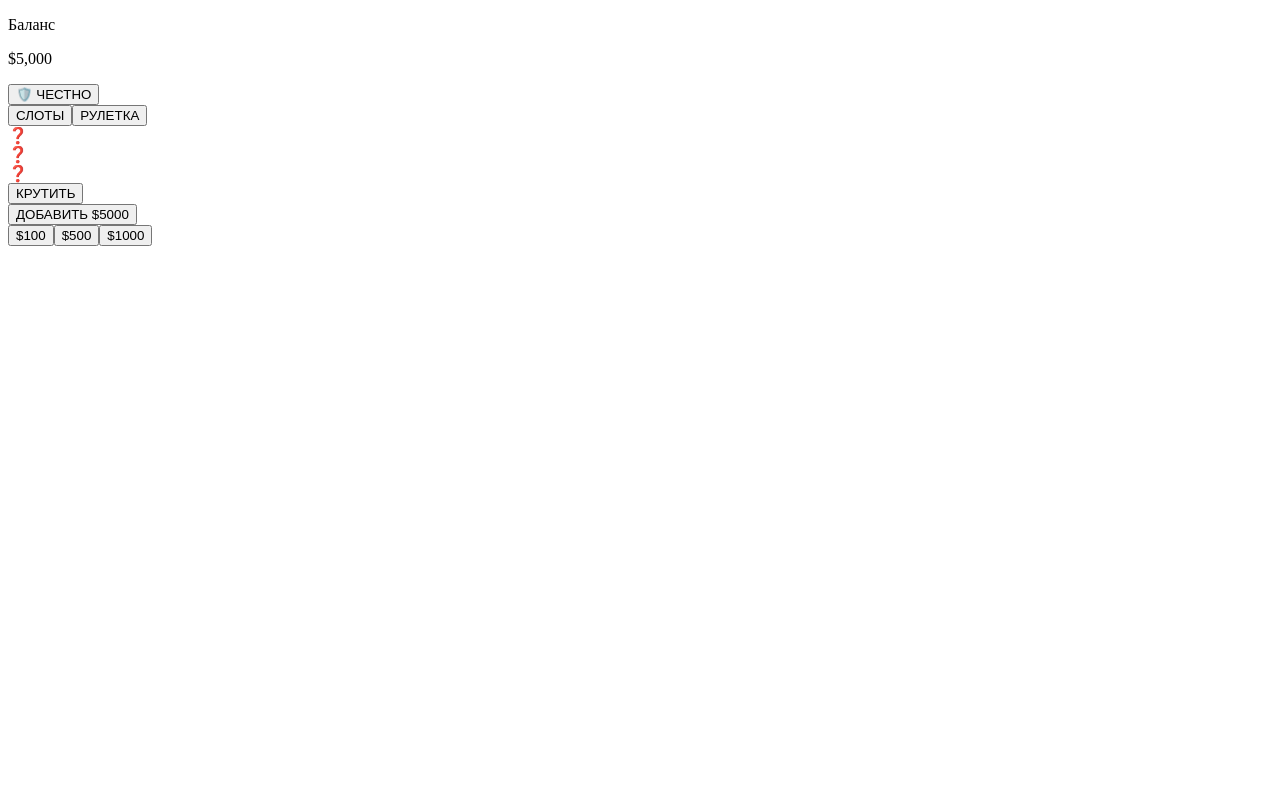
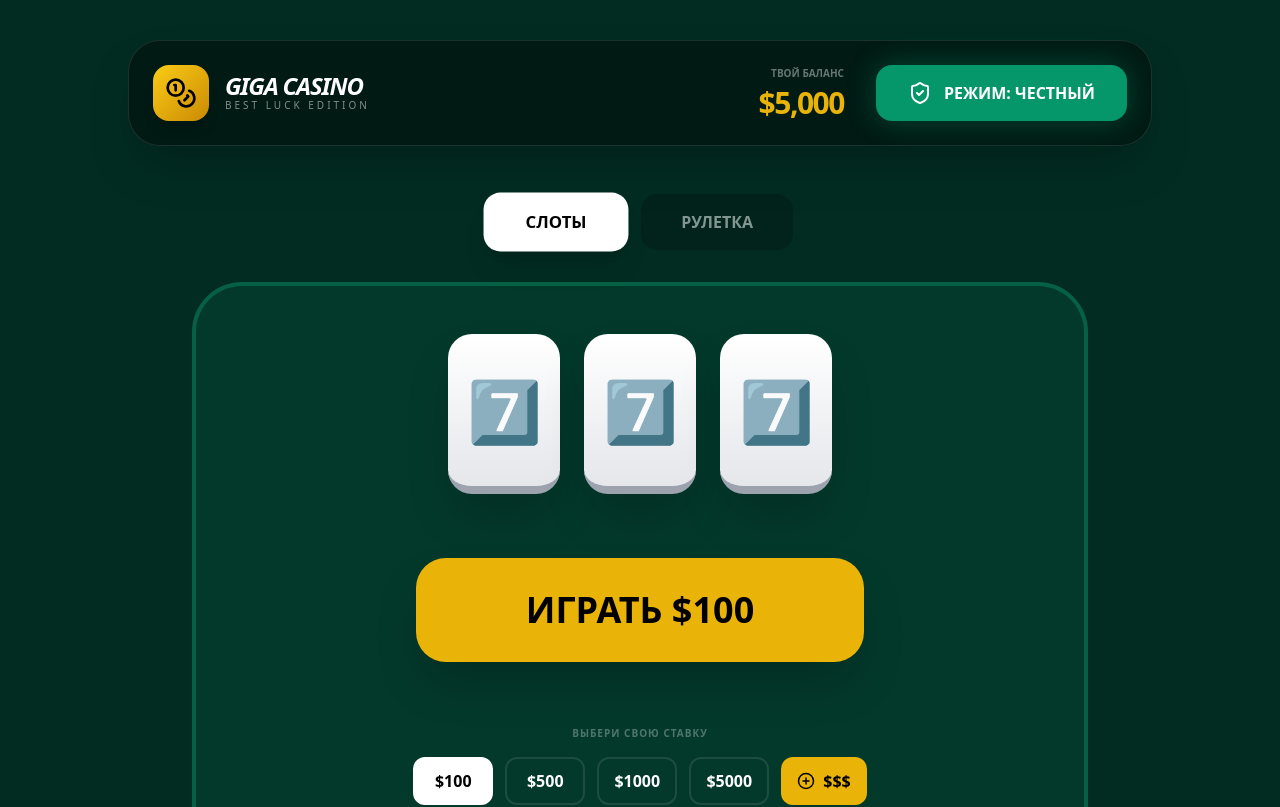
Before and after one commit to standshorts-oss/ludka, a Next.js app: page / in a window 1280 px wide. Shown: the top 807 px of the page. Built offline with nearby package versions, Linux system fonts and the light colour scheme.

Commit message:
Complete redesign and tailwind fix

```diff
--- a/app/globals.css
+++ b/app/globals.css
@@ -1,3 +1,22 @@
 @tailwind base;
 @tailwind components;
 @tailwind utilities;
+
+:root {
+  --foreground-rgb: 255, 255, 255;
+  --background-start-rgb: 0, 0, 0;
+  --background-end-rgb: 0, 0, 0;
+}
+
+body {
+  color: rgb(var(--foreground-rgb));
+  background: linear-gradient(
+      to bottom,
+      transparent,
+      rgb(var(--background-end-rgb))
+    )
+    rgb(var(--background-start-rgb));
+  margin: 0;
+  padding: 0;
+  overflow-x: hidden;
+}
--- a/app/layout.tsx
+++ b/app/layout.tsx
@@ -1,9 +1,9 @@
-import './globals.css' // <-- ЭТО ОБЯЗАТЕЛЬНО
+import './globals.css'
 import type { Metadata } from 'next'
 
 export const metadata: Metadata = {
   title: 'Gigachad Casino',
-  description: 'The most honest casino ever',
+  description: 'The most rigged casino in the world',
 }
 
 export default function RootLayout({
@@ -12,7 +12,7 @@ export default function RootLayout({
   children: React.ReactNode
 }) {
   return (
-    <html lang="en">
+    <html lang="ru">
       <body>{children}</body>
     </html>
   )
--- a/app/page.tsx
+++ b/app/page.tsx
@@ -1,106 +1,170 @@
 "use client";
 import React, { useState } from 'react';
+import { Sparkles, Zap, ShieldCheck, Ghost, Coins, PlusCircle, History, RotateCcw, Play } from 'lucide-react';
 import confetti from 'canvas-confetti';
 
+const ROULETTE_NUMBERS = [0, 32, 15, 19, 4, 21, 2, 25, 17, 34, 6, 27, 13, 36, 11, 30, 8, 23, 10, 5, 24, 16, 33, 1, 20, 14, 31, 9, 22, 18, 29, 7, 28, 12, 35, 3, 26];
 const RED_NUMBERS = [1, 3, 5, 7, 9, 12, 14, 16, 18, 19, 21, 23, 25, 27, 30, 32, 34, 36];
 const SLOT_SYMBOLS = ['🍒', '🍋', '🍇', '🔔', '💎', '7️⃣'];
 
-export default function Casino() {
+export default function LuxuryCasino() {
   const [mode, setMode] = useState<'fair' | 'cheat'>('fair');
   const [balance, setBalance] = useState(5000);
   const [bet, setBet] = useState(100);
   const [game, setGame] = useState<'slots' | 'roulette'>('slots');
   const [isSpinning, setIsSpinning] = useState(false);
   const [result, setResult] = useState<any>(null);
+  const [showATM, setShowATM] = useState(false);
 
   const isCheat = mode === 'cheat';
 
-  const playSlots = () => {
-    if (balance < bet) return alert("Жми кнопку пополнения!");
+  const spinSlots = () => {
+    if (balance < bet) { setShowATM(true); return; }
     setIsSpinning(true);
-    setBalance(b => b - bet);
+    setBalance(prev => prev - bet);
     setTimeout(() => {
-      let res;
-      if (Math.random() < (isCheat ? 0.7 : 0.1)) {
+      let final;
+      // В чит-режиме шанс победы 70%, в обычном 15%
+      if (Math.random() < (isCheat ? 0.7 : 0.15)) {
         const s = SLOT_SYMBOLS[Math.floor(Math.random() * SLOT_SYMBOLS.length)];
-        res = [s, s, s];
+        final = [s, s, s];
       } else {
-        res = [SLOT_SYMBOLS[0], SLOT_SYMBOLS[1], SLOT_SYMBOLS[2]].sort(() => Math.random() - 0.5);
+        final = [...SLOT_SYMBOLS].sort(() => Math.random() - 0.5).slice(0, 3);
       }
-      setResult(res);
+      setResult(final);
       setIsSpinning(false);
-      if (res[0] === res[1]) { setBalance(b => b + bet * 10); confetti(); }
-    }, 700);
+      if (final[0] === final[1] && final[1] === final[2]) {
+        setBalance(p => p + bet * 10);
+        confetti();
+      }
+    }, 800);
   };
 
-  const playRoulette = (color: 'red' | 'black') => {
-    if (balance < bet) return alert("Жми кнопку пополнения!");
+  const spinRoulette = (target: 'red' | 'black') => {
+    if (balance < bet) { setShowATM(true); return; }
     setIsSpinning(true);
-    setBalance(b => b - bet);
+    setBalance(prev => prev - bet);
     setTimeout(() => {
-      let num;
-      if (Math.random() < (isCheat ? 0.8 : 0.48)) {
-        num = color === 'red' ? 32 : 15; // Просто даем выигрышный номер
+      let roll;
+      // В чит-режиме шанс угадать цвет 85%, в обычном 48%
+      if (Math.random() < (isCheat ? 0.85 : 0.48)) {
+        const pool = ROULETTE_NUMBERS.filter(n => target === 'red' ? RED_NUMBERS.includes(n) : (!RED_NUMBERS.includes(n) && n !== 0));
+        roll = pool[Math.floor(Math.random() * pool.length)];
       } else {
-        num = Math.floor(Math.random() * 37);
+        roll = ROULETTE_NUMBERS[Math.floor(Math.random() * ROULETTE_NUMBERS.length)];
       }
-      setResult(num);
+      setResult(roll);
       setIsSpinning(false);
-      const win = color === 'red' ? RED_NUMBERS.includes(num) : (!RED_NUMBERS.includes(num) && num !== 0);
-      if (win) { setBalance(b => b + bet * 2); confetti(); }
+      const isWin = target === 'red' ? RED_NUMBERS.includes(roll) : (!RED_NUMBERS.includes(roll) && roll !== 0);
+      if (isWin) { setBalance(p => p + bet * 2); confetti(); }
     }, 1000);
   };
 
   return (
-    <div className={`min-h-screen p-8 transition-all ${isCheat ? 'bg-zinc-950 text-purple-400' : 'bg-emerald-950 text-white'} font-mono`}>
-      <div className="max-w-md mx-auto">
-        <div className="flex justify-between items-center mb-8 bg-black/40 p-4 rounded-2xl border border-white/10">
+    <div className={`min-h-screen transition-all duration-700 ${isCheat ? 'bg-slate-950 text-purple-400' : 'bg-emerald-950 text-white'} p-4 md:p-10 font-sans`}>
+
+      {/* ATM MODAL */}
+      {showATM && (
+        <div className="fixed inset-0 z-50 flex items-center justify-center bg-black/90 backdrop-blur-md p-4">
+          <div className="bg-slate-900 border-2 border-yellow-500 rounded-[40px] p-10 max-w-sm w-full text-center shadow-[0_0_50px_rgba(234,179,8,0.4)]">
+            <h2 className="text-4xl font-black mb-4 text-white uppercase italic">Банкомат</h2>
+            <p className="text-white/60 mb-8">Удача любит смелых! Вот тебе еще немного монет.</p>
+            <button
+              onClick={() => { setBalance(b => b + 50000); setShowATM(false); }}
+              className="w-full py-5 bg-yellow-500 hover:bg-yellow-400 text-black font-black rounded-2xl text-xl transition-transform active:scale-95 mb-4"
+            >
+              ВЗЯТЬ $50,000
+            </button>
+            <button onClick={() => setShowATM(false)} className="text-white/40 uppercase text-xs font-bold tracking-widest">Закрыть</button>
+          </div>
+        </div>
+      )}
+
+      {/* HEADER */}
+      <header className="max-w-5xl mx-auto flex flex-col md:flex-row justify-between items-center gap-6 mb-12 bg-black/40 p-6 rounded-[32px] border border-white/10 shadow-2xl">
+        <div className="flex items-center gap-4">
+          <div className="bg-gradient-to-br from-yellow-400 to-yellow-600 p-3 rounded-2xl text-black shadow-lg">
+            <Coins size={32} />
+          </div>
           <div>
-            <p className="text-xs opacity-50 uppercase">Баланс</p>
-            <p className="text-2xl font-bold text-yellow-500">${balance.toLocaleString()}</p>
+            <h1 className="text-2xl font-black italic tracking-tighter leading-none">GIGA CASINO</h1>
+            <p className="text-[10px] uppercase tracking-[0.3em] opacity-50">Best Luck Edition</p>
           </div>
-          <button onClick={() => setMode(isCheat ? 'fair' : 'cheat')} className={`px-4 py-2 rounded-full text-xs font-bold ${isCheat ? 'bg-purple-600 text-white' : 'bg-emerald-600'}`}>
-            {isCheat ? "😈 ЧИТЫ: ВКЛ" : "🛡️ ЧЕСТНО"}
+        </div>
+
+        <div className="flex items-center gap-8">
+          <div className="text-right">
+            <p className="text-[10px] uppercase font-black opacity-40 mb-1">Твой Баланс</p>
+            <p className="text-3xl font-black text-yellow-500 tracking-tighter">${balance.toLocaleString()}</p>
+          </div>
+          <button
+            onClick={() => setMode(isCheat ? 'fair' : 'cheat')}
+            className={`group relative flex items-center gap-3 px-8 py-4 rounded-2xl font-black transition-all active:scale-95 ${isCheat ? 'bg-purple-600 shadow-[0_0_30px_rgba(168,85,247,0.5)]' : 'bg-emerald-600 shadow-[0_0_30px_rgba(16,185,129,0.3)]'}`}
+          >
+            {isCheat ? <Ghost className="animate-bounce" /> : <ShieldCheck />}
+            <span>{isCheat ? "ЧИТ-МОД: ВКЛ" : "РЕЖИМ: ЧЕСТНЫЙ"}</span>
           </button>
         </div>
+      </header>
 
-        <div className="bg-white/5 p-6 rounded-[30px] border border-white/10 text-center shadow-2xl">
-          <div className="flex gap-2 mb-6">
-            <button onClick={() => setGame('slots')} className={`flex-1 py-2 rounded-xl ${game === 'slots' ? 'bg-white text-black' : 'bg-white/10'}`}>СЛОТЫ</button>
-            <button onClick={() => setGame('roulette')} className={`flex-1 py-2 rounded-xl ${game === 'roulette' ? 'bg-white text-black' : 'bg-white/10'}`}>РУЛЕТКА</button>
-          </div>
+      {/* GAME AREA */}
+      <main className="max-w-4xl mx-auto">
+        <div className="flex justify-center gap-4 mb-8">
+          <button onClick={() => setGame('slots')} className={`px-10 py-4 rounded-2xl font-black transition-all ${game === 'slots' ? 'bg-white text-black scale-105 shadow-xl' : 'bg-black/40 opacity-50 hover:opacity-100'}`}>СЛОТЫ</button>
+          <button onClick={() => setGame('roulette')} className={`px-10 py-4 rounded-2xl font-black transition-all ${game === 'roulette' ? 'bg-white text-black scale-105 shadow-xl' : 'bg-black/40 opacity-50 hover:opacity-100'}`}>РУЛЕТКА</button>
+        </div>
 
+        <div className={`relative overflow-hidden rounded-[50px] border-4 p-12 transition-all duration-500 ${isCheat ? 'bg-slate-900 border-purple-500/30 shadow-[0_0_100px_rgba(168,85,247,0.1)]' : 'bg-emerald-900/40 border-emerald-500/30'}`}>
           {game === 'slots' ? (
-            <div>
-              <div className="flex justify-center gap-2 mb-8">
-                {(isSpinning ? ['🌀', '🌀', '🌀'] : (Array.isArray(result) ? result : ['❓','❓','❓'])).map((s,i) => (
-                  <div key={i} className="w-20 h-24 bg-white rounded-lg flex items-center justify-center text-4xl text-black">{s}</div>
+            <div className="flex flex-col items-center">
+              <div className="flex gap-6 mb-16 relative">
+                {[0, 1, 2].map((i) => (
+                  <div key={i} className={`w-28 h-40 bg-gradient-to-b from-white to-gray-200 rounded-3xl flex items-center justify-center text-6xl shadow-2xl text-black border-b-8 border-gray-400 ${isSpinning ? 'animate-bounce' : ''}`} style={{animationDelay: `${i*0.1}s`}}>
+                    {isSpinning ? '🌀' : (Array.isArray(result) ? result[i] : '7️⃣')}
+                  </div>
                 ))}
               </div>
-              <button onClick={playSlots} className="w-full py-4 bg-yellow-500 text-black font-black rounded-xl text-xl">КРУТИТЬ</button>
+              <button
+                onClick={spinSlots}
+                disabled={isSpinning}
+                className={`w-full max-w-md py-8 rounded-[30px] text-4xl font-black transition-all active:scale-95 shadow-2xl ${isCheat ? 'bg-purple-500 hover:bg-purple-400' : 'bg-yellow-500 hover:bg-yellow-400 text-black'}`}
+              >
+                {isSpinning ? 'КРУТИМ...' : `ИГРАТЬ $${bet}`}
+              </button>
             </div>
           ) : (
-            <div>
-              <div className={`w-24 h-24 rounded-full mx-auto mb-8 flex items-center justify-center text-3xl font-bold border-4 ${result !== null && RED_NUMBERS.includes(result) ? 'bg-red-600' : 'bg-zinc-800'}`}>
+            <div className="flex flex-col items-center">
+              <div className={`w-48 h-48 rounded-full border-[12px] mb-12 flex items-center justify-center text-6xl font-black shadow-2xl transition-all duration-[1000ms] ${isSpinning ? 'rotate-[720deg] scale-110' : ''} ${result !== null && RED_NUMBERS.includes(result) ? 'bg-red-600 border-red-400' : result === 0 ? 'bg-emerald-500 border-emerald-300' : 'bg-zinc-900 border-zinc-700'}`}>
                 {isSpinning ? '?' : result ?? '0'}
               </div>
-              <div className="flex gap-2">
-                <button onClick={() => playRoulette('red')} className="flex-1 py-4 bg-red-600 rounded-xl font-bold">RED</button>
-                <button onClick={() => playRoulette('black')} className="flex-1 py-4 bg-zinc-900 rounded-xl font-bold border border-white/20">BLACK</button>
+              <div className="grid grid-cols-2 gap-6 w-full max-w-md">
+                <button onClick={() => spinRoulette('red')} disabled={isSpinning} className="py-6 bg-red-600 hover:bg-red-500 rounded-[24px] font-black text-2xl shadow-xl active:scale-95 transition-all border-b-4 border-red-800">КРАСНОЕ</button>
+                <button onClick={() => spinRoulette('black')} disabled={isSpinning} className="py-6 bg-zinc-900 hover:bg-zinc-800 rounded-[24px] font-black text-2xl shadow-xl active:scale-95 transition-all border-b-4 border-black border border-white/10">ЧЕРНОЕ</button>
               </div>
             </div>
           )}
 
-          <div className="mt-8 flex justify-between items-center">
-            <button onClick={() => setBalance(b => b + 5000)} className="text-xs text-yellow-500 underline">ДОБАВИТЬ $5000</button>
-            <div className="flex gap-2">
-              {[100, 500, 1000].map(v => (
-                <button key={v} onClick={() => setBet(v)} className={`w-12 h-8 rounded text-[10px] ${bet === v ? 'bg-white text-black' : 'bg-white/10'}`}>${v}</button>
+          <div className="mt-16 flex flex-col items-center">
+            <p className="text-[10px] uppercase font-black opacity-30 mb-4 tracking-widest text-white">Выбери свою ставку</p>
+            <div className="flex gap-3">
+              {[100, 500, 1000, 5000].map(val => (
+                <button
+                  key={val}
+                  onClick={() => setBet(val)}
+                  className={`w-20 h-12 rounded-xl font-bold transition-all border-2 ${bet === val ? 'bg-white text-black border-white' : 'border-white/10 hover:border-white/30 text-white'}`}
+                >
+                  ${val}
+                </button>
               ))}
+              <button onClick={() => setShowATM(true)} className="px-4 h-12 bg-yellow-500 text-black rounded-xl font-black flex items-center gap-2 hover:bg-yellow-400 transition-all"><PlusCircle size={18} /> $$$</button>
             </div>
           </div>
         </div>
-      </div>
+      </main>
+
+      <footer className="mt-12 text-center opacity-20 text-[10px] font-bold tracking-[0.5em] uppercase text-white">
+        For entertainment purposes only • Gigachad Casino 2024
+      </footer>
     </div>
   );
 }
--- /dev/null
+++ b/tailwind.config.ts
@@ -0,0 +1,19 @@
+import type { Config } from "tailwindcss";
+
+const config: Config = {
+  content: [
+    "./pages/**/*.{js,ts,jsx,tsx,mdx}",
+    "./components/**/*.{js,ts,jsx,tsx,mdx}",
+    "./app/**/*.{js,ts,jsx,tsx,mdx}",
+  ],
+  theme: {
+    extend: {
+      backgroundImage: {
+        "gradient-radial": "radial-gradient(var(--tw-gradient-stops))",
+        "gradient-conic": "conic-gradient(from 180deg at 50% 50%, var(--tw-gradient-stops))",
+      },
+    },
+  },
+  plugins: [],
+};
+export default config;
```
Also changed, not shown: package.json (+20 -10 lines).
